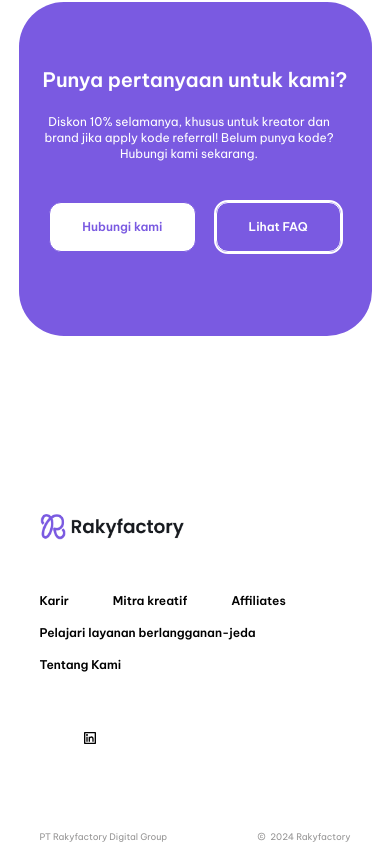
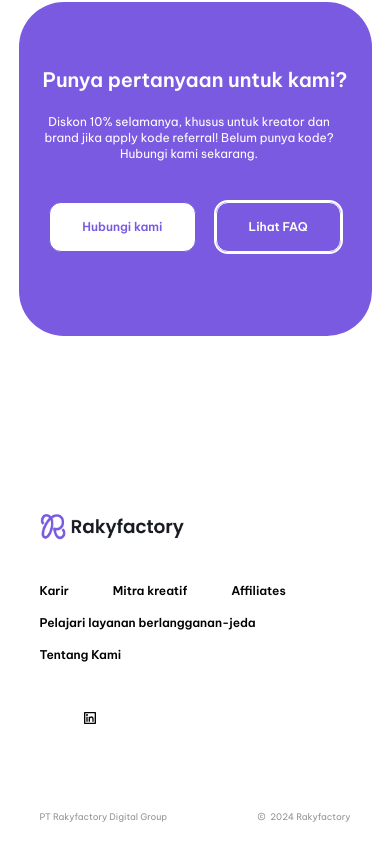
Before and after one commit to biillskiii/rakyfactory, a React (Vite) app: page / in a window 390 px wide. Shown: the part 3887-4750 px from the top of the page. Built offline with nearby package versions, Linux system fonts and the light colour scheme; some icons are missing.

Commit message:
fixed footer mobile 1.2

```diff
--- a/src/components/Landingpage/Footer.jsx
+++ b/src/components/Landingpage/Footer.jsx
@@ -12,9 +12,9 @@
           <img
             src={Logo}
             alt="logo rakyfactory"
-            className="mb-[45px] lg:mb-0 w-36 lg:w-48"
+            className="mb-[35px] lg:mb-0 w-36 lg:w-48"
           />
-          <ul className="w-[300px] lg:w-[831px] leading-8 lg:leading-0 font-semibold text-xs lg:text-base gap-x-11 flex flex-wrap justify-start lg:justify-center mb-[45px] lg:mb-0">
+          <ul className="w-[300px] lg:w-[831px] leading-8 lg:leading-0 font-semibold text-xs lg:text-base gap-x-11 flex flex-wrap justify-start lg:justify-center mb-[35px] lg:mb-0">
             <li>
               <a href="">Karir</a>
             </li>
```
